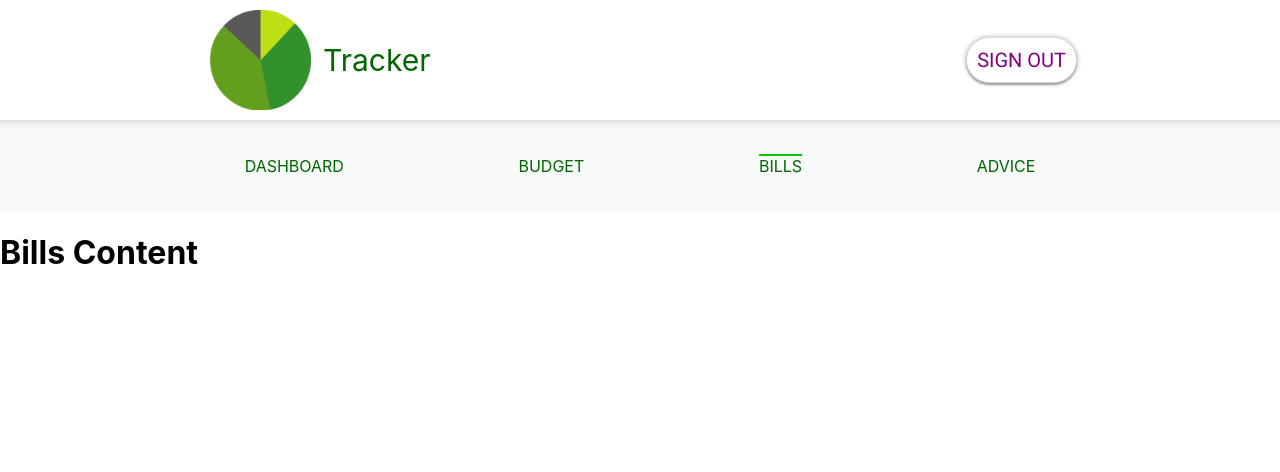
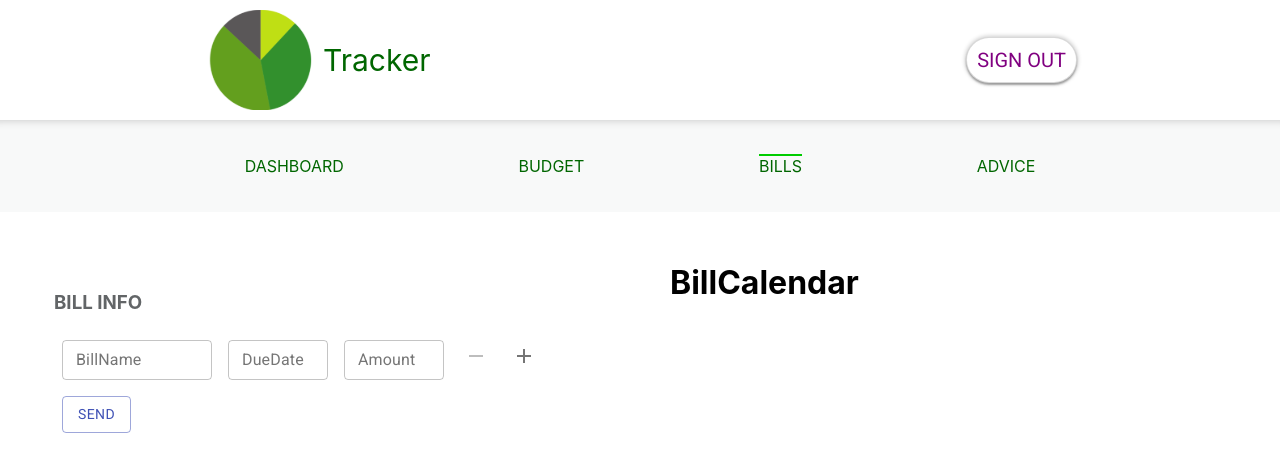
Before and after one commit to MartinZugs/Expense-Tracker, a React (Create React App) app in the folder my-app/: page /bills in a window 1280 px wide. Shown: the top 472 px of the page. Built offline with nearby package versions, Linux system fonts and the light colour scheme; no server answers; sample sign-in values are in the browser's storage.

Commit message:
Added billinfo component and styling. Changes to bill component and styling.

```diff
--- a/my-app/src/Firebase.js
+++ b/my-app/src/Firebase.js
@@ -2,13 +2,13 @@ import firebase from "firebase/app";
 import "firebase/auth"
 
 const fire =firebase.initializeApp({
-    apiKey: process.env.REACT_APP_FIREBASE_API_KEY,
-    authDomain: process.env.REACT_APP_FIREBASE_AUTH_DOMAIN,
-    projectId: process.env. REACT_APP_FIREBASE_PROJECT_ID,
-    storageBucket: process.env.REACT_APP_FIREBASE_STORAGE_BUCKET,
-    messagingSenderId: process.env.REACT_APP_FIREBASE_MESSAGING_SENDER_ID,
-    appId: process.env.REACT_APP_FIREBASE_APP_ID,
-    measurementId: process.env. REACT_APP_FIREBASE_MEASUREMENT_ID
+    apiKey: "AIzaSyBtXQbMhiNogse4tFa039VB90IMK9pPNFc",
+    authDomain: "auth-react-5f8c4.firebaseapp.com",
+    projectId: "auth-react-5f8c4",
+    storageBucket: "auth-react-5f8c4.appspot.com",
+    messagingSenderId: "796863177645",
+    appId: "1:796863177645:web:8d84fa6584e60afdbdf724",
+    measurementId: "G-F6BEN3E3NX"
 })
 export const auth =fire.auth()
 export default fire;
--- /dev/null
+++ b/my-app/src/components/Billinfo.js
@@ -0,0 +1,133 @@
+import React, { useState } from 'react';
+import './billinfo.css';
+import Container from '@material-ui/core/Container';
+import TextField from '@material-ui/core/TextField';
+import Button from '@material-ui/core/Button';
+import IconButton from '@material-ui/core/IconButton';
+import RemoveIcon from '@material-ui/icons/Remove';
+import AddIcon from '@material-ui/icons/Add';
+import { v4 as uuidv4 } from 'uuid';
+import { makeStyles } from '@material-ui/core/styles';
+
+const useStyles = makeStyles((theme) => ({
+    root: {
+        '& .MuiTextField-root': {
+            margin: theme.spacing(1),
+        },
+    },
+    button: {
+        margin: theme.spacing(1),
+    },
+
+    input:{
+        width:150,
+    },
+    input1:{
+        width:100,
+    }
+}))
+
+function BudgetInfo() {
+    const classes = useStyles()
+    const [inputFields, setInputFields] = useState([
+        { id: uuidv4(),  BillName: '', DueDate: '', Amount:'' },
+    ]);
+
+
+    const handleSubmit = (e) => {
+        e.preventDefault();
+        console.log("InputFields", inputFields);
+    };
+
+    const handleChangeInput = (id, event) => {
+        const newInputFields = inputFields.map(i => {
+            if (id === i.id) {
+                i[event.target.name] = event.target.value
+            }
+            return i;
+        })
+        setInputFields(newInputFields);
+    }
+    const handleAddFields = () => {
+        setInputFields([...inputFields, { id: uuidv4(),  Billname: '', DueDate: '', Amount:'' }])
+
+    }
+
+    const handleRemoveFields = id => {
+        const values  = [...inputFields];
+        values.splice(values.findIndex(value => value.id === id), 1);
+        setInputFields(values);
+    }
+
+
+
+    return (
+        <Container className="bill-info-container">
+            <h3 classname="bill-name">Bill Info</h3>
+
+            <form className={classes.root} onSubmit={handleSubmit}>
+
+                { inputFields.map(inputField => (
+                    <div key={inputField.id}>
+
+                        <TextField
+                            name="BillName"
+                            label="BillName"
+                            variant="outlined"
+                            size="small"
+                            InputProps={
+                                {className: classes.input}
+                            }
+                            value={inputField.BillName}
+                            onChange={event => handleChangeInput(inputField.id, event)}
+                        />
+
+                        <TextField
+                            name="DueDate"
+                            label="DueDate"
+                            variant="outlined"
+                            //filled
+                            size="small"
+                            InputProps={
+                                {className: classes.input1}
+                            }
+                            value={inputField.DueDate}
+                            onChange={event => handleChangeInput(inputField.id, event)}
+                        />
+                        <TextField
+                            name="Amount"
+                            label="Amount"
+                            variant="outlined"
+                            size="small"
+                            InputProps={
+                                {className: classes.input1}
+                            }
+                            value={inputField.Amount}
+                            onChange={event => handleChangeInput(inputField.id, event)}
+                        />
+                        <IconButton disabled={inputFields.length === 1} onClick={() => handleRemoveFields(inputField.id)}>
+                            <RemoveIcon />
+                        </IconButton>
+
+                        <IconButton
+                            onClick={handleAddFields}
+                        >
+                            <AddIcon />
+                        </IconButton>
+                    </div>
+                )) }
+                <Button
+                    className={classes.button}
+                    variant="outlined"
+                    //contained
+                    color="primary"
+                    type="submit"
+
+                    onClick={handleSubmit}
+                >Send</Button>
+            </form>
+        </Container>
+    );
+}
+
+export default BudgetInfo;
--- a/my-app/src/components/Bills.js
+++ b/my-app/src/components/Bills.js
@@ -1,20 +1,30 @@
 import SecondNav from "./SecondNav";
 import './bills.css';
-
+import Billinfo from "./Billinfo";
 
 
 const Bills = () => {
-
-
     return (
 
-        <div className="bills-container">
+        <div className='bill-page-wrapper'>
             <SecondNav />
-            <div className="content">
-                <h1>Bills Content</h1>
+            <div className="row">
+                <div className="column1">
+                    <Billinfo />
+                </div>
+                <div className="column2">
+                    <h1>BillCalendar</h1>
+                </div>
             </div>
+        </div>
 
-        </div>
+       // <div className="bills-container">
+         //   <SecondNav />
+           // <div className="content">
+             //   <h1>Bills Content</h1>
+            //</div>
+
+        //</div>
     )
 
 }
--- /dev/null
+++ b/my-app/src/components/billinfo.css
@@ -0,0 +1,8 @@
+.bill-info-container {
+    padding: 30px;
+}
+
+.bill-info-container h3 {
+    color:#626567;
+    text-transform: uppercase;
+}
--- a/my-app/src/components/bills.css
+++ b/my-app/src/components/bills.css
@@ -1,13 +1,27 @@
-.bills-container {
-    display: flex;
+.bill-page-wrapper {
+    display:flex;
     flex-direction: column;
     margin: 0;
-    align-content: flex-start;
-    width: 100%;
+}
+
+.row{
+    display: flex;
+    margin: 0;
+    flex-grow: 1;
 
 }
-.content {
-    display: flex;
-    height: 70.5vh;
+
+.column1 {
+    flex: 50%;
+    margin: 0;
+    flex-grow: 1;
+    padding: 30px;
+}
+.column2 {
+    padding: 30px;
+    flex: 50%;
+    margin: 0;
+    flex-grow: 1;
+
 
 }
--- a/my-app/src/components/budget.css
+++ b/my-app/src/components/budget.css
@@ -2,8 +2,6 @@
     display:flex;
     flex-direction: column;
     margin: 0;
-
-
 }
 
 .row{
--- a/my-app/src/components/budgetinfo.css
+++ b/my-app/src/components/budgetinfo.css
@@ -5,4 +5,5 @@
 .budget-info-container h3 {
      color:#626567;
      text-transform: uppercase;
+
  }
```
